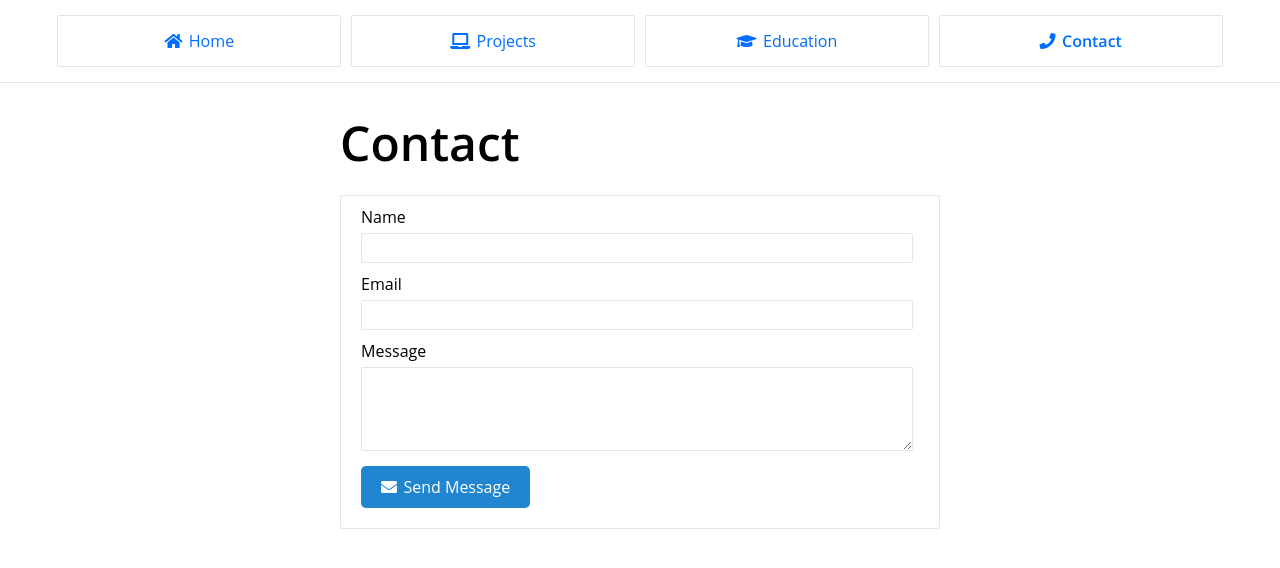
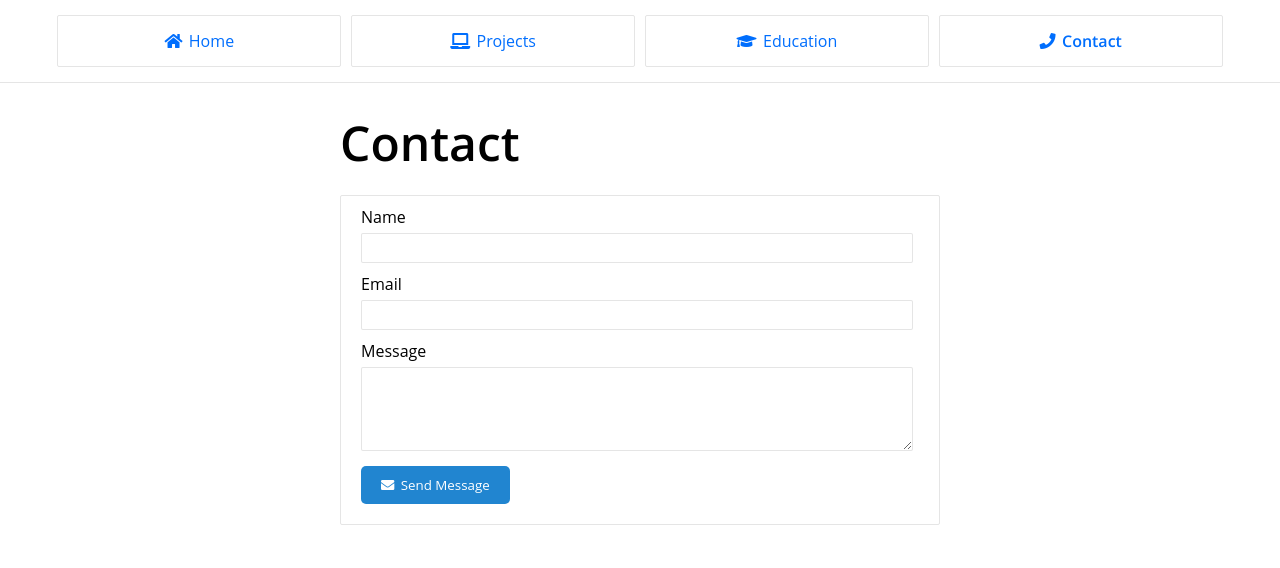
Before and after one commit to raitalharehman/raitalharehman, a React (Create React App) app: page /contact in a window 1280 px wide. Shown: the top 568 px of the page. Built offline with nearby package versions, Linux system fonts and the light colour scheme; a web font is replaced by a local one.

Commit message:
SAVEPOINT

```diff
--- a/package.json
+++ b/package.json
@@ -12,6 +12,7 @@
     "react": "^16.6.3",
     "react-dev-utils": ">=4.2.2",
     "react-dom": "^16.6.3",
+    "react-loader-spinner": "^2.3.0",
     "react-router-dom": "^4.3.1",
     "react-scripts": "1.0.17",
     "sweetalert2": "^8.8.7",
--- a/src/App.css
+++ b/src/App.css
@@ -137,6 +137,13 @@ li:hover {
   color: white;
   display: inline-block;
   margin: 20px 10px 0px 0px;
+  border: none;
+  outline: none;
+}
+.loader {
+  position: absolute;
+  top: 45%;
+  left: 45%;
 }
 .github {
   background: #444444;
--- a/src/components/pages/contact.js
+++ b/src/components/pages/contact.js
@@ -1,19 +1,22 @@
 import React, { Component } from 'react';
 import * as emailjs from 'emailjs-com';
-import Swal from 'sweetalert2'
+import Swal from 'sweetalert2';
+import Loader from 'react-loader-spinner';
+
 //components
 import NavBar from '../nav-bar/nav-bar';
 
 class Contact extends Component {
     constructor(props) {
         super(props);
-        this.state = {nameValue: '', emailValue: '', messageValue: '',
-                        nameClass: '', emailClass: '', messageClass: ''};
-
-        this.handleName = this.handleName.bind(this);
-        this.handleEmail = this.handleEmail.bind(this);
-        this.handleMessage = this.handleMessage.bind(this);
-
+        this.state = {
+            nameValue: '',
+            emailValue: '',
+            messageValue: '',
+            loader: false,
+            loaderStyle: ['Bars', 'Ball-Triangle', 'Circles', 'Oval', 'Rings', 'Puff', 'TailSpin']
+        };
+        this.handleChange = this.handleChange.bind(this);
         this.sendMessage = this.sendMessage.bind(this);
     }
 
@@ -25,69 +28,60 @@ class Contact extends Component {
         document.title = "Contact - Rai Talha Rehman Khan";
     }
 
-    //Handling the inputs
-    handleName(event) {
-        this.setState({ nameClass: '' });
-        this.setState({nameValue: event.target.value});
-    }
-
-    handleEmail(event) {
-        this.setState({ emailClass: '' });
-        this.setState({emailValue: event.target.value});
-    }
-
-    handleMessage(event) {
-        this.setState({ messageClass: '' });
-        this.setState({messageValue: event.target.value});
+    handleChange(key, event) {
+        this.setState({ [key]: event.target.value });
     }
 
     sendMessage(event) {
-        let name = this.state.nameValue ;
-        if (this.state.nameValue === '') {
-            this.setState({ nameClass: 'invalid' });
-            return;
-        }
-        if (this.state.emailValue === '') {
-            this.setState({ emailClass: 'invalid' });
-            return;
-        }
-        if (this.state.messageValue === '') {
-            this.setState({ messageClass: 'invalid' });
-            return;
-        }
+        event.preventDefault();
+        let context = this;
+        this.setState({ loader: true });
 
         emailjs.init("user_dNOyVSSDZr2JNtu7WwefX");
-        emailjs.send("gmail","talha-rehman",{name: this.state.nameValue, email: this.state.emailValue, message: this.state.messageValue}).then(function(response) {
-            Swal.fire('Thanks ' + name, 'Hopfuly i will reply ASAP!', 'success')
+        emailjs.send("gmail", "talha-rehman", { name: this.state.nameValue, email: this.state.emailValue, message: this.state.messageValue }).then(function (response) {
+            context.setState({ loader: false });
+            Swal.fire('Thanks ' + context.state.nameValue, 'Hopfuly i will reply ASAP!', 'success')
 
-         }, function(err) {
+        }, function (err) {
+            context.setState({ loader: false });
             Swal.fire('Oops...', 'Something went wrong!', 'error')
         });;
 
         //reset form
-        this.setState({nameValue: ''});
-        this.setState({emailValue: ''});
-        this.setState({messageValue: ''});
+        this.setState({ nameValue: '' });
+        this.setState({ emailValue: '' });
+        this.setState({ messageValue: '' });
     }
 
     render() {
         return (
             <div className="contact-page">
-            <NavBar page="contact"/>
+                <NavBar page="contact" />
                 <div className="contact-container">
                     <h2>Contact</h2>
-                <div className="contact-form">
+                    {this.state.loader ?
+                        <div className="loader">
+                            <Loader
+                                type={this.state.loaderStyle[Math.floor(Math.random() * this.state.loaderStyle.length)]}
+                                color="#00BFFF"
+                                height="100"
+                                width="100"
+                            />
+                        </div>
+                        : <div></div>
+                    }
+                    <form className="contact-form" onSubmit={this.sendMessage}>
                         <label htmlFor="name">Name</label>
-                    <input type="text" name="name" className={this.state.nameClass} id="name" value={this.state.nameValue} onChange={this.handleName} />
+                        <input required type="text" name="name" value={this.state.nameValue} onChange={this.handleChange.bind(this, 'nameValue')} />
                         <label htmlFor="email">Email</label>
-                    <input type="email" name="email" className={this.state.emailClass} id="email" value={this.state.emailValue} onChange={this.handleEmail} />
+                        <input required type="email" name="email" value={this.state.emailValue} onChange={this.handleChange.bind(this, 'emailValue')} />
                         <label htmlFor="message">Message</label>
-                    <textarea name="message" className={this.state.messageClass} id="message" rows="4" value={this.state.messageValue} onChange={this.handleMessage}></textarea>
-                    <div className="button send" onClick={this.sendMessage}>
+                        <textarea required name="message" rows="4" value={this.state.messageValue} onChange={this.handleChange.bind(this, 'messageValue')}></textarea>
+                        <button type="submit" className="button send">
                             <span className="icon is-small"><i className="fa fa-envelope"></i></span>
                             Send Message
-                    </div>
-                </div>
+                    </button>
+                    </form>
                 </div>
             </div>
         );
--- a/src/components/pages/projects.js
+++ b/src/components/pages/projects.js
@@ -18,7 +18,7 @@ class Projects extends Component {
             <NavBar page="projects"/>
             <div className="projects-container">
                 <h2>Projects</h2>
-                {/* <div className="project">
+                <div className="project">
                     <picture className="project-image">
                         <source srcSet="img/webp/new-zealand-police-logo.webp" type="image/webp" />
                         <source srcSet="img/jpg/new-zealand-police-logo.jpg" type="image/jpeg" />
@@ -38,6 +38,28 @@ class Projects extends Component {
                         <div className="tag tag-mysql">MySQL</div>
                     </div>
                 </div>
+                <h2>Contributions</h2>
+                <div className="project">
+                    <picture className="project-image">
+                        <source srcSet="img/webp/new-zealand-police-logo.webp" type="image/webp" />
+                        <source srcSet="img/jpg/new-zealand-police-logo.jpg" type="image/jpeg" />
+                        <img src="img/jpg/new-zealand-police-logo.jpg" alt="New Zealand Police Logo" />
+                    </picture>
+                    <div className="project-text">
+                        <h3>Waikato Police Notification System</h3>
+                        <p>A group of students from Waikato University were asked to develop a notification system between cameras and the Waikato Police.</p>
+                        <p>My role in this project was mainly creating the UI for the police to interact with the various program settings and database information.</p>
+                        <p>Please contact me for references for this work, as it is closed source.</p>
+                    </div>
+                    <div className="project-tags">
+                        <div className="tag tag-html">HTML5</div>
+                        <div className="tag tag-css">CSS</div>
+                        <div className="tag tag-js">JS</div>
+                        <div className="tag tag-nodejs">Node JS</div>
+                        <div className="tag tag-mysql">MySQL</div>
+                    </div>
+                </div>
+                {/*
                 <div className="project">
                     <picture className="project-image">
                         <source srcSet="img/webp/iourpg-website.webp" type="image/webp" />
```
Also changed, not shown: 1 other file (tests, documents, lock files or other folders). Lines whose indentation alone changed are shown as unchanged.
